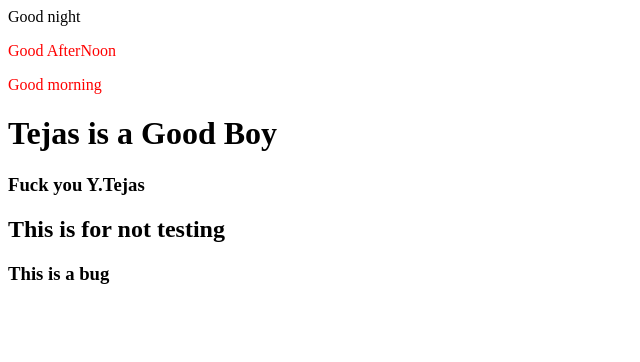
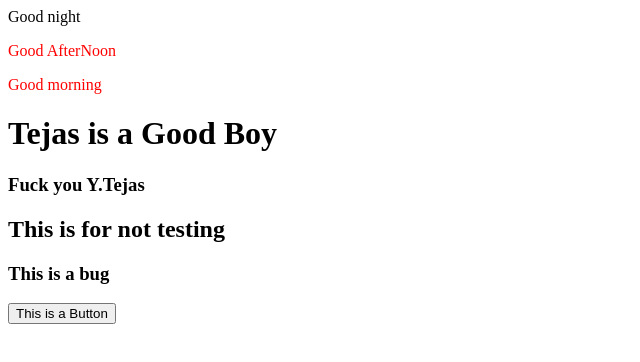
Before and after one commit to TejasYogesh/TestingforGit, a plain HTML site: page index.html in a window 1280 px wide. Shown: the whole page, without its empty margins (0-640 px from the left). Drawn offline with Linux system fonts and the light colour scheme.

Commit message:
Modified

```diff
--- a/index.html
+++ b/index.html
@@ -1,5 +1,6 @@
 <!DOCTYPE html>
 <html lang="en">
+
 <head>
     <meta charset="UTF-8">
     <meta name="viewport" content="width=device-width, initial-scale=1.0">
@@ -9,6 +10,7 @@
 <style>
 
 </style>
+
 <body>
     Good night
     <p>Good AfterNoon</p>
@@ -18,5 +20,11 @@
     <h2>This is for not testing</h2>
 
     <h3>This is a bug</h3>
+    <button onclick="function1()">
+        This is a Button
+    </button>
+
+    <script src="script.js"></script>
 </body>
+
 </html>
--- /dev/null
+++ b/script.js
@@ -0,0 +1,3 @@
+function function1(){
+    alert("hello world")
+}
```
